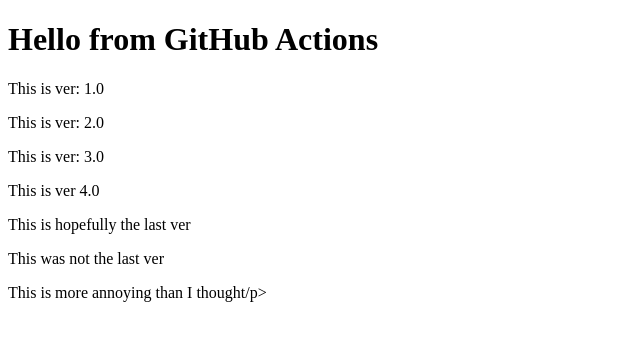
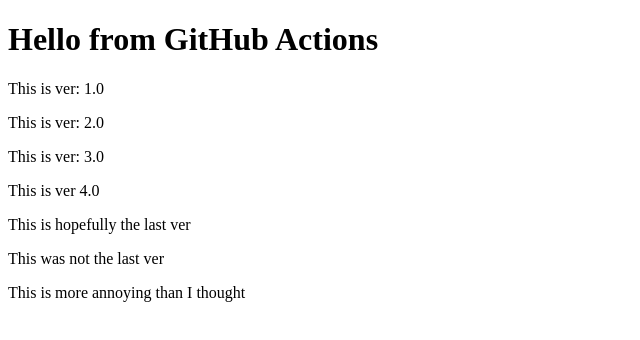
Before and after one commit to RoziW/dockerassignment, a plain HTML site: page index.html in a window 1280 px wide. Shown: the full height of the page, 0-640 px from the left. Drawn offline with Linux system fonts and the light colour scheme.

Commit message:
test rebase workflow

```diff
--- a/index.html
+++ b/index.html
@@ -12,6 +12,6 @@
 <p>This is ver 4.0</p>
 <p>This is hopefully the last ver</p>
 <p>This was not the last ver</p>
-<p>This is more annoying than I thought/p>
+<p>This is more annoying than I thought<p>
 </body>
 </html>
```
